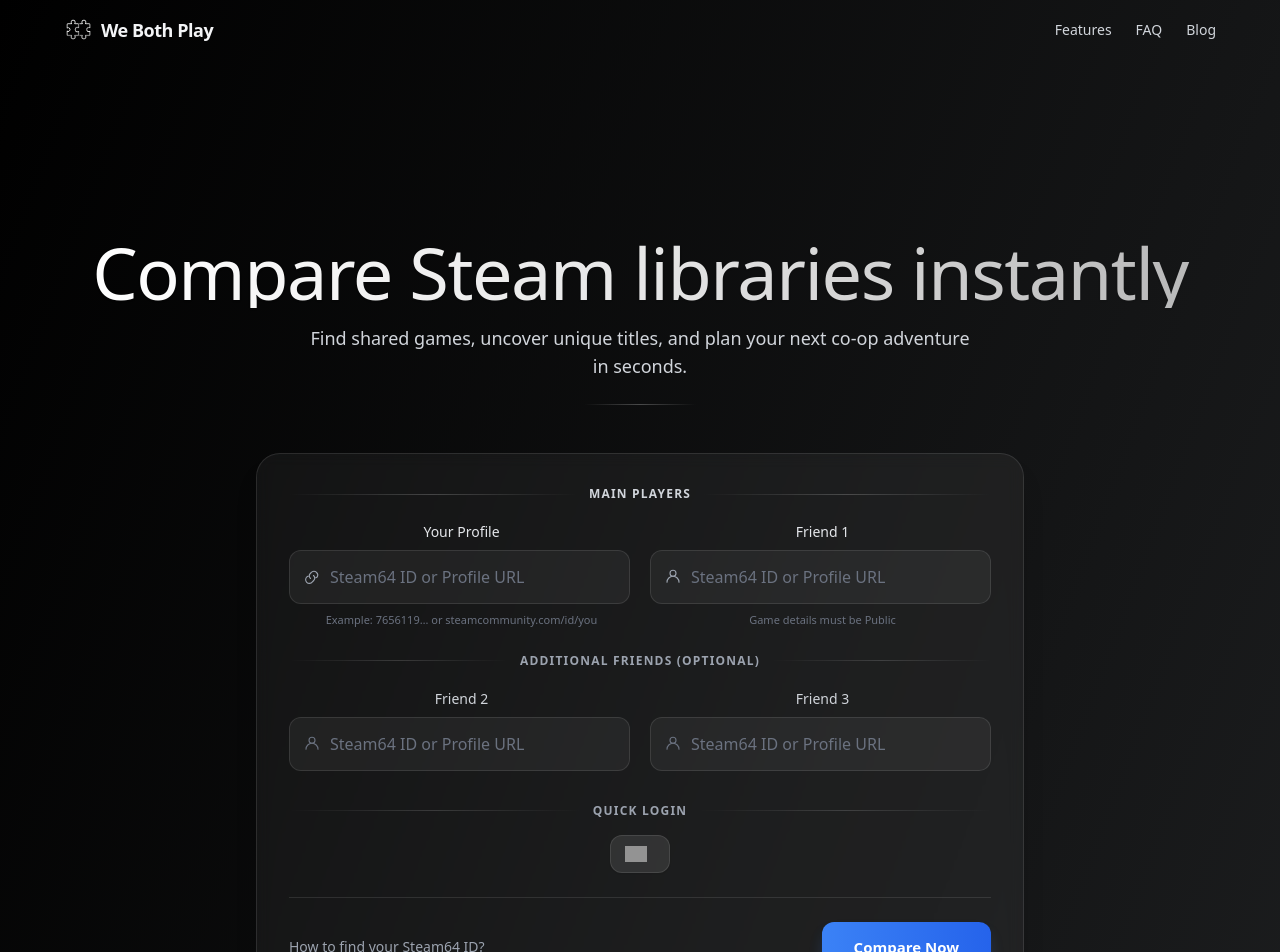
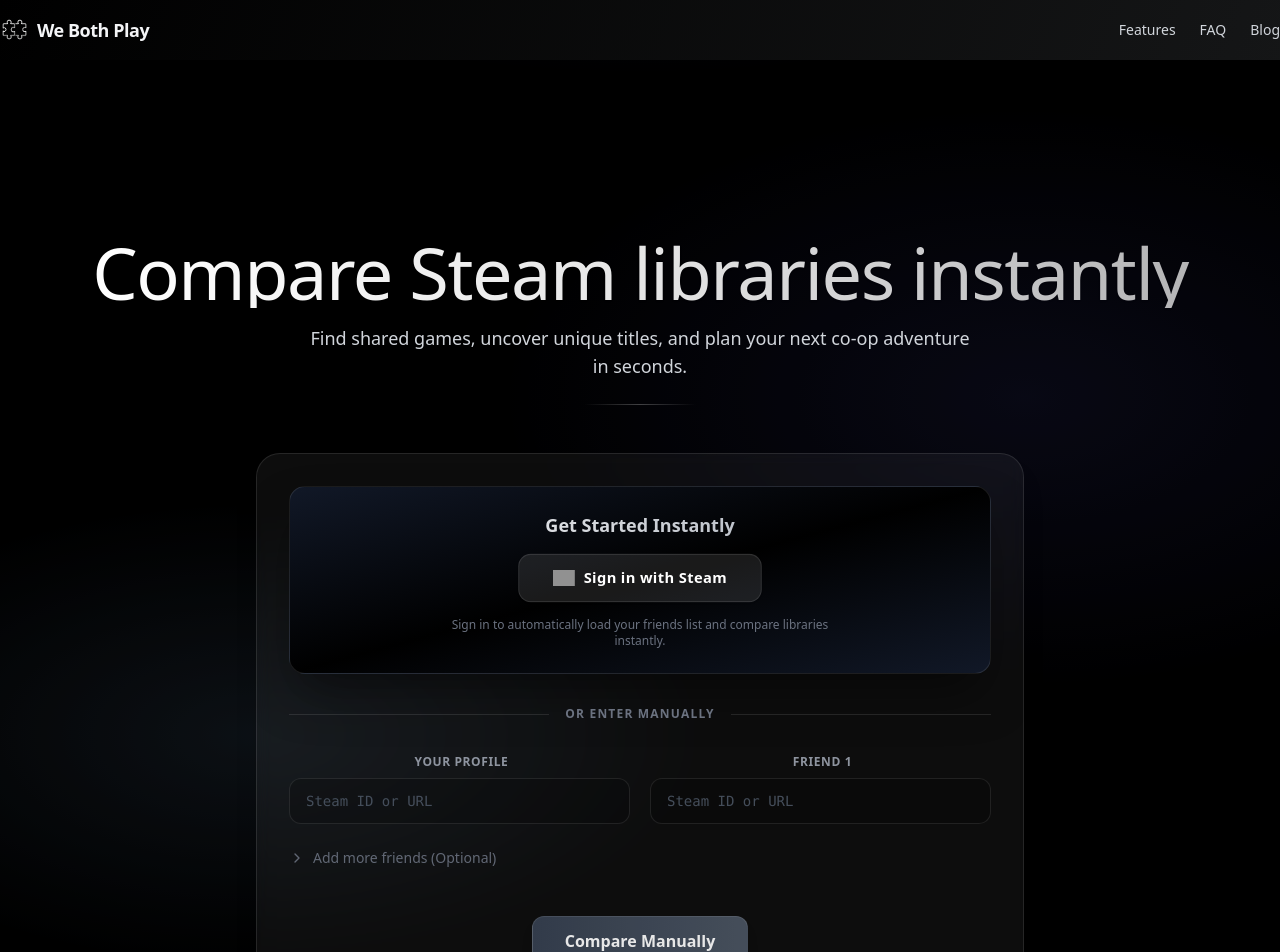
Before and after one commit to tsmith608/steam-compare, a Next.js app: page / in a window 1280 px wide. Shown: the top 952 px of the page. Built offline with nearby package versions, Linux system fonts and the light colour scheme; grey boxes are pictures that could not be loaded.

Commit message:
added footer

```diff
--- a/src/app/api/compare/route.js
+++ b/src/app/api/compare/route.js
@@ -22,8 +22,8 @@ async function resolveSteamID(input) {
   const vanity = vanityMatch
     ? vanityMatch[1]
     : cleaned
-        .replace(/^https?:\/\/|www\.|steamcommunity\.com\/|id\/|profiles\//gi, "")
-        .split(/[/?#]/)[0];
+      .replace(/^https?:\/\/|www\.|steamcommunity\.com\/|id\/|profiles\//gi, "")
+      .split(/[/?#]/)[0];
 
   const res = await fetch(
     `https://api.steampowered.com/ISteamUser/ResolveVanityURL/v0001/?key=${API_KEY}&vanityurl=${encodeURIComponent(
@@ -95,7 +95,15 @@ async function fetchProfiles(idsInOrder) {
 
 export async function POST(req) {
   try {
-    const { user1, user2, user3, user4 } = await req.json();
+    const body = await req.json();
+
+    // Hardening: Sanitize inputs
+    const sanitize = (s) => (s || "").toString().trim().replace(/[<>"'%;()&+]/g, "");
+
+    const user1 = sanitize(body.user1);
+    const user2 = sanitize(body.user2);
+    const user3 = sanitize(body.user3);
+    const user4 = sanitize(body.user4);
 
     // Resolve in fixed order (you, friend1, friend2, friend3)
     const [id1, id2, id3, id4] = await Promise.all([
@@ -195,9 +203,7 @@ export async function POST(req) {
     const onlyFriend2 = id3 ? onlyFriend(m3, [m1, m2, m4]) : [];
     const onlyFriend3 = id4 ? onlyFriend(m4, [m1, m2, m3]) : [];
 
-    console.log(
-      `[Shared:${shared.length}] [OnlyYou:${onlyYou.length}] [F1:${onlyFriend1.length}] [F2:${onlyFriend2.length}] [F3:${onlyFriend3.length}]`
-    );
+
 
     return NextResponse.json({
       shared,
--- a/src/app/components/CleanDataEntryForm.jsx
+++ b/src/app/components/CleanDataEntryForm.jsx
@@ -1,4 +1,11 @@
 "use client";
+import { useState } from "react";
+
+/**
+ * Basic sanitization to prevent XSS characters in manual entry.
+ * Allows common URL characters but strips dangerous scripts/tags.
+ */
+const sanitizeInput = (val) => val.replace(/[<>"'%;()&+]/g, "");
 
 export default function CleanDataEntryForm({
     user1, setUser1,
@@ -13,137 +20,34 @@ export default function CleanDataEntryForm({
     SteamLoginButton,
     FriendPickerBridge
 }) {
+
+    // Helper to handle input changes with sanitization
+    const handleChange = (setter) => (e) => {
+        setter(sanitizeInput(e.target.value));
+    };
+
     return (
         <form
             ref={formRef}
             onSubmit={handleCompare}
-            className="space-y-6"
+            className="flex flex-col gap-6"
         >
-            {/* Main Players Section */}
-            <div className="space-y-5">
-                <div className="flex items-center gap-3 mb-4">
-                    <div className="h-px flex-1 bg-gradient-to-r from-transparent via-white/20 to-transparent"></div>
-                    <span className="text-xs font-semibold text-gray-300 uppercase tracking-widest">Main Players</span>
-                    <div className="h-px flex-1 bg-gradient-to-r from-transparent via-white/20 to-transparent"></div>
-                </div>
-
-                <div className="grid grid-cols-1 sm:grid-cols-2 gap-5">
-                    {/* You */}
-                    <div className="space-y-2">
-                        <label htmlFor="user1" className="block text-sm font-medium text-gray-200 pl-1">
-                            Your Profile
-                        </label>
-                        <div className="relative group">
-                            <span className="pointer-events-none absolute left-3.5 top-1/2 -translate-y-1/2 text-gray-400 group-focus-within:text-blue-400 transition-colors">
-                                <svg width="18" height="18" viewBox="0 0 24 24" fill="none">
-                                    <path d="M10 14a5 5 0 0 1 0-7l1.5-1.5a5 5 0 0 1 7 7L17 13" stroke="currentColor" strokeWidth="1.5" strokeLinecap="round" />
-                                    <path d="M14 10a5 5 0 0 1 0 7L12.5 18.5a5 5 0 1 1-7-7L7 11" stroke="currentColor" strokeWidth="1.5" strokeLinecap="round" />
-                                </svg>
-                            </span>
-                            <input
-                                id="user1"
-                                ref={firstInputRef}
-                                value={user1}
-                                onChange={(e) => setUser1(e.target.value)}
-                                placeholder="Steam64 ID or Profile URL"
-                                className="w-full pl-10 pr-4 py-3.5 rounded-xl border border-white/10 bg-white/5 text-gray-100 placeholder-gray-500 focus:ring-2 focus:ring-blue-500 focus:border-blue-500/50 outline-none transition-all"
-                                required
-                            />
-                        </div>
-                        <p className="text-[11px] text-gray-500 pl-1">Example: 7656119… or steamcommunity.com/id/you</p>
+            {/* --- PRIMARY: Quick Login --- */}
+            <div className="bg-gradient-to-br from-gray-900 via-black to-gray-900 border border-white/10 rounded-2xl p-6 text-center space-y-4 shadow-2xl shadow-black/50">
+                <h3 className="text-lg font-bold text-transparent bg-clip-text bg-gradient-to-r from-white to-gray-400">
+                    Get Started Instantly
+                </h3>
+                <div className="flex flex-col items-center justify-center gap-4">
+                    {/* Make Steam Button Prominent */}
+                    <div className="transform scale-105 hover:scale-110 transition-transform duration-300">
+                        <SteamLoginButton label="Sign in with Steam" className="px-8 py-3 bg-[#171a21] hover:bg-[#2a475e] border border-white/10 hover:border-white/20 text-white font-bold tracking-wide shadow-lg hover:shadow-blue-900/20 transition-all" />
                     </div>
 
-                    {/* Friend 1 */}
-                    <div className="space-y-2">
-                        <label htmlFor="user2" className="block text-sm font-medium text-gray-200 pl-1">
-                            Friend 1
-                        </label>
-                        <div className="relative group">
-                            <span className="pointer-events-none absolute left-3.5 top-1/2 -translate-y-1/2 text-gray-400 group-focus-within:text-blue-400 transition-colors">
-                                <svg width="18" height="18" viewBox="0 0 24 24" fill="none">
-                                    <path d="M16 7a4 4 0 1 1-8 0 4 4 0 0 1 8 0Z" stroke="currentColor" strokeWidth="1.5" />
-                                    <path d="M4 19a8 8 0 0 1 16 0" stroke="currentColor" strokeWidth="1.5" strokeLinecap="round" />
-                                </svg>
-                            </span>
-                            <input
-                                id="user2"
-                                value={user2}
-                                onChange={(e) => setUser2(e.target.value)}
-                                placeholder="Steam64 ID or Profile URL"
-                                className="w-full pl-10 pr-4 py-3.5 rounded-xl border border-white/10 bg-white/5 text-gray-100 placeholder-gray-500 focus:ring-2 focus:ring-blue-500 focus:border-blue-500/50 outline-none transition-all"
-                                required
-                            />
-                        </div>
-                        <p className="text-[11px] text-gray-500 pl-1">Game details must be Public</p>
-                    </div>
-                </div>
-            </div>
+                    <p className="text-xs text-gray-500 max-w-sm mx-auto">
+                        Sign in to automatically load your friends list and compare libraries instantly.
+                    </p>
 
-            {/* Optional Friends Section */}
-            <div className="space-y-5">
-                <div className="flex items-center gap-3 mb-4">
-                    <div className="h-px flex-1 bg-gradient-to-r from-transparent via-white/15 to-transparent"></div>
-                    <span className="text-xs font-semibold text-gray-400 uppercase tracking-widest">Additional Friends (Optional)</span>
-                    <div className="h-px flex-1 bg-gradient-to-r from-transparent via-white/15 to-transparent"></div>
-                </div>
-
-                <div className="grid grid-cols-1 sm:grid-cols-2 gap-5">
-                    {/* Friend 2 */}
-                    <div className="space-y-2">
-                        <label htmlFor="user3" className="block text-sm font-medium text-gray-300 pl-1">
-                            Friend 2
-                        </label>
-                        <div className="relative group">
-                            <span className="pointer-events-none absolute left-3.5 top-1/2 -translate-y-1/2 text-gray-500 group-focus-within:text-blue-400 transition-colors">
-                                <svg width="18" height="18" viewBox="0 0 24 24" fill="none">
-                                    <path d="M16 7a4 4 0 1 1-8 0 4 4 0 0 1 8 0Z" stroke="currentColor" strokeWidth="1.5" />
-                                    <path d="M4 19a8 8 0 0 1 16 0" stroke="currentColor" strokeWidth="1.5" strokeLinecap="round" />
-                                </svg>
-                            </span>
-                            <input
-                                id="user3"
-                                value={user3}
-                                onChange={(e) => setUser3(e.target.value)}
-                                placeholder="Steam64 ID or Profile URL"
-                                className="w-full pl-10 pr-4 py-3.5 rounded-xl border border-white/10 bg-white/5 text-gray-100 placeholder-gray-500 focus:ring-2 focus:ring-blue-500 focus:border-blue-500/50 outline-none transition-all"
-                            />
-                        </div>
-                    </div>
-
-                    {/* Friend 3 */}
-                    <div className="space-y-2">
-                        <label htmlFor="user4" className="block text-sm font-medium text-gray-300 pl-1">
-                            Friend 3
-                        </label>
-                        <div className="relative group">
-                            <span className="pointer-events-none absolute left-3.5 top-1/2 -translate-y-1/2 text-gray-500 group-focus-within:text-blue-400 transition-colors">
-                                <svg width="18" height="18" viewBox="0 0 24 24" fill="none">
-                                    <path d="M16 7a4 4 0 1 1-8 0 4 4 0 0 1 8 0Z" stroke="currentColor" strokeWidth="1.5" />
-                                    <path d="M4 19a8 8 0 0 1 16 0" stroke="currentColor" strokeWidth="1.5" strokeLinecap="round" />
-                                </svg>
-                            </span>
-                            <input
-                                id="user4"
-                                value={user4}
-                                onChange={(e) => setUser4(e.target.value)}
-                                placeholder="Steam64 ID or Profile URL"
-                                className="w-full pl-10 pr-4 py-3.5 rounded-xl border border-white/10 bg-white/5 text-gray-100 placeholder-gray-500 focus:ring-2 focus:ring-blue-500 focus:border-blue-500/50 outline-none transition-all"
-                            />
-                        </div>
-                    </div>
-                </div>
-            </div>
-
-            {/* Steam Auth Section */}
-            <div className="space-y-4 pt-2">
-                <div className="flex items-center gap-3 mb-4">
-                    <div className="h-px flex-1 bg-gradient-to-r from-transparent via-white/15 to-transparent"></div>
-                    <span className="text-xs font-semibold text-gray-400 uppercase tracking-widest">Quick Login</span>
-                    <div className="h-px flex-1 bg-gradient-to-r from-transparent via-white/15 to-transparent"></div>
-                </div>
-
-                <div className="flex flex-col items-center gap-3">
-                    <SteamLoginButton />
+                    {/* Bridge for Friend Picker Logic */}
                     <FriendPickerBridge
                         setUser1={setUser1}
                         setUser2={setUser2}
@@ -153,46 +57,110 @@ export default function CleanDataEntryForm({
                 </div>
             </div>
 
-            {/* CTA Section */}
-            <div className="pt-6 mt-6 border-t border-white/10">
-                <div className="flex flex-col sm:flex-row items-center justify-between gap-4">
+            {/* --- DIVIDER --- */}
+            <div className="relative flex py-2 items-center">
+                <div className="flex-grow border-t border-white/10"></div>
+                <span className="flex-shrink-0 mx-4 text-xs font-bold text-gray-500 uppercase tracking-widest">
+                    Or Enter Manually
+                </span>
+                <div className="flex-grow border-t border-white/10"></div>
+            </div>
+
+            {/* --- SECONDARY: Manual Entry --- */}
+            <div className="space-y-6 opacity-90 hover:opacity-100 transition-opacity">
+
+                {/* Main Players */}
+                <div className="grid grid-cols-1 sm:grid-cols-2 gap-5">
+                    {/* You */}
+                    <div className="space-y-2">
+                        <label htmlFor="user1" className="block text-xs font-semibold text-gray-400 uppercase tracking-wider pl-1">
+                            Your Profile
+                        </label>
+                        <div className="relative group">
+                            <input
+                                id="user1"
+                                ref={firstInputRef}
+                                value={user1}
+                                onChange={handleChange(setUser1)}
+                                placeholder="Steam ID or URL"
+                                className="w-full px-4 py-3 rounded-xl border border-white/10 bg-black/20 text-gray-200 placeholder-gray-600 focus:bg-black/40 focus:ring-2 focus:ring-blue-500/50 focus:border-transparent outline-none transition-all font-mono text-sm"
+                                required
+                            />
+                        </div>
+                    </div>
+
+                    {/* Friend 1 */}
+                    <div className="space-y-2">
+                        <label htmlFor="user2" className="block text-xs font-semibold text-gray-400 uppercase tracking-wider pl-1">
+                            Friend 1
+                        </label>
+                        <input
+                            id="user2"
+                            value={user2}
+                            onChange={handleChange(setUser2)}
+                            placeholder="Steam ID or URL"
+                            className="w-full px-4 py-3 rounded-xl border border-white/10 bg-black/20 text-gray-200 placeholder-gray-600 focus:bg-black/40 focus:ring-2 focus:ring-blue-500/50 focus:border-transparent outline-none transition-all font-mono text-sm"
+                            required
+                        />
+                    </div>
+                </div>
+
+                {/* Optional Friends (Compact) */}
+                <details className="group">
+                    <summary className="flex items-center gap-2 cursor-pointer text-sm text-gray-500 hover:text-gray-300 transition-colors list-none select-none mb-4">
+                        <svg width="16" height="16" viewBox="0 0 24 24" fill="none" stroke="currentColor" strokeWidth="2" strokeLinecap="round" strokeLinejoin="round" className="group-open:rotate-90 transition-transform">
+                            <polyline points="9 18 15 12 9 6"></polyline>
+                        </svg>
+                        <span>Add more friends (Optional)</span>
+                    </summary>
+
+                    <div className="grid grid-cols-1 sm:grid-cols-2 gap-5 pl-2 border-l-2 border-white/5 ml-1.5 animate-in slide-in-from-top-2 fade-in duration-200">
+                        {/* Friend 2 */}
+                        <div className="space-y-1">
+                            <label htmlFor="user3" className="block text-xs text-gray-500 pl-1">Friend 2</label>
+                            <input
+                                id="user3"
+                                value={user3}
+                                onChange={handleChange(setUser3)}
+                                placeholder="Steam ID / URL"
+                                className="w-full px-4 py-2.5 rounded-lg border border-white/10 bg-black/20 text-gray-300 placeholder-gray-700 focus:ring-1 focus:ring-blue-500/50 outline-none font-mono text-sm"
+                            />
+                        </div>
+                        {/* Friend 3 */}
+                        <div className="space-y-1">
+                            <label htmlFor="user4" className="block text-xs text-gray-500 pl-1">Friend 3</label>
+                            <input
+                                id="user4"
+                                value={user4}
+                                onChange={handleChange(setUser4)}
+                                placeholder="Steam ID / URL"
+                                className="w-full px-4 py-2.5 rounded-lg border border-white/10 bg-black/20 text-gray-300 placeholder-gray-700 focus:ring-1 focus:ring-blue-500/50 outline-none font-mono text-sm"
+                            />
+                        </div>
+                    </div>
+                </details>
+
+                {/* Submit Action */}
+                <div className="pt-2 flex flex-col items-center gap-4">
                     <button
-                        onClick={() => setShowHelp(true)}
-                        className="text-sm text-gray-400 hover:text-blue-400 underline underline-offset-4 decoration-white/20 transition-colors order-2 sm:order-1"
-                        type="button"
+                        type="submit"
+                        disabled={loading}
+                        className="w-full sm:w-auto min-w-[200px] px-8 py-3 rounded-xl font-bold text-white
+                                   bg-gradient-to-r from-gray-700 to-gray-600 hover:from-blue-600 hover:to-blue-500
+                                   border border-white/10 shadow-lg shadow-black/20
+                                   transition-all duration-300 transform active:scale-95 disabled:opacity-50 disabled:cursor-not-allowed"
                     >
-                        How to find your Steam64 ID?
+                        {loading ? "Analyzing Library..." : "Compare Manually"}
                     </button>
 
                     <button
-                        type="submit"
-                        disabled={loading}
-                        className="w-full sm:w-auto px-8 py-3.5 rounded-xl font-semibold text-[15px]
-                 bg-gradient-to-r from-blue-500 to-blue-600 hover:from-blue-400 hover:to-blue-500
-                 text-white shadow-lg shadow-blue-500/25 transition-all duration-200
-                 disabled:opacity-60 disabled:cursor-not-allowed active:scale-[0.98] order-1 sm:order-2"
+                        onClick={() => setShowHelp(true)}
+                        className="text-xs text-gray-500 hover:text-white underline transition-colors"
+                        type="button"
                     >
-                        {loading ? (
-                            <span className="flex items-center gap-2">
-                                <svg className="animate-spin h-4 w-4" viewBox="0 0 24 24">
-                                    <circle className="opacity-25" cx="12" cy="12" r="10" stroke="currentColor" strokeWidth="4" fill="none" />
-                                    <path className="opacity-75" fill="currentColor" d="M4 12a8 8 0 018-8V0C5.373 0 0 5.373 0 12h4zm2 5.291A7.962 7.962 0 014 12H0c0 3.042 1.135 5.824 3 7.938l3-2.647z" />
-                                </svg>
-                                Loading...
-                            </span>
-                        ) : (
-                            "Compare Now"
-                        )}
+                        Where do I find these IDs?
                     </button>
                 </div>
-
-                {/* Privacy reassurance */}
-                <p className="mt-5 text-xs text-center text-gray-500 flex items-center justify-center gap-1.5">
-                    <svg width="12" height="12" viewBox="0 0 24 24" fill="none" className="text-gray-600">
-                        <path d="M12 22s8-4 8-10V5l-8-3-8 3v7c0 6 8 10 8 10z" stroke="currentColor" strokeWidth="2" strokeLinecap="round" strokeLinejoin="round" />
-                    </svg>
-                    We don't store your IDs or libraries — comparisons run in real time using public data
-                </p>
             </div>
         </form>
     );
--- /dev/null
+++ b/src/app/components/SiteFooter.jsx
@@ -0,0 +1,31 @@
+export default function SiteFooter() {
+    return (
+        <footer className="w-full bg-[#0a0a0c] border-t border-white/5 py-12 mt-32 relative overflow-hidden">
+            <div className="max-w-7xl mx-auto px-6 flex flex-col md:flex-row justify-between items-center gap-8">
+
+                {/* Brand */}
+                <div className="text-center md:text-left">
+                    <h3 className="text-lg font-bold text-white tracking-tight flex items-center gap-2 justify-center md:justify-start">
+                        <span className="w-2 h-2 rounded-full bg-blue-500"></span>
+                        We Both Play
+                    </h3>
+                    <p className="text-sm text-gray-500 mt-2">
+                        The easiest way to find shared Steam games.
+                    </p>
+                </div>
+
+                {/* Links - Placeholders for now */}
+                <nav className="flex gap-8 text-sm text-gray-400 font-medium">
+                    <button className="hover:text-white transition-colors cursor-not-allowed opacity-60">About</button>
+                    <button className="hover:text-white transition-colors cursor-not-allowed opacity-60">Privacy</button>
+                    <button className="hover:text-white transition-colors cursor-not-allowed opacity-60">Terms</button>
+                </nav>
+
+                {/* Copyright */}
+                <div className="text-xs text-gray-600 font-mono">
+                    &copy; {new Date().getFullYear()} We Both Play
+                </div>
+            </div>
+        </footer>
+    );
+}
--- a/src/app/page.jsx
+++ b/src/app/page.jsx
@@ -5,8 +5,9 @@ import FriendPickerBridge from "./components/FriendPickerBridge";
 import CleanDataEntryForm from "./components/CleanDataEntryForm";
 import FeatureDemoSection from "./components/FeatureDemoSection";
 import HighlightsSection from "./components/HighlightsSection";
-import ScrollingShowcase from "./components/ScrollingShowcase";
+
 import ModernFAQSection from "./components/ModernFAQSection";
+import SiteFooter from "./components/SiteFooter";
 /* ---------- Landing-only UI blocks  ---------- */
 
 
@@ -137,19 +138,22 @@ export default function Home() {
 
   /* ---------- render ---------- */
   return (
-    <main className="flex flex-col items-center justify-center w-full max-w-6xl mx-auto px-6 py-20 text-center relative">
+    <main className="min-h-screen w-full flex flex-col bg-black relative selection:bg-blue-500/30 selection:text-blue-200 overflow-x-hidden">
 
-      {/* Radial background only on landing */}
+      {/* Radial background only on landing (full width) */}
       {!data && (
         <div
           aria-hidden
-          className="pointer-events-none absolute inset-0 -z-10 opacity-70"
+          className="pointer-events-none absolute inset-0 -z-0 opacity-70"
           style={{
             background:
               "radial-gradient(1200px 600px at 50% -10%, rgba(59,130,246,0.18), transparent 60%), radial-gradient(800px 400px at 20% 20%, rgba(147,197,253,0.12), transparent 60%), radial-gradient(900px 500px at 80% 10%, rgba(99,102,241,0.12), transparent 60%)",
           }}
         />
       )}
+
+      {/* Content Wrapper (constrained) */}
+      <div className="flex-grow w-full max-w-6xl mx-auto px-6 py-20 flex flex-col items-center text-center relative z-10">
 
         {/* ---------- HERO (spruced) ---------- */}
         {/* LANDING (hero + form). Results logic stays untouched */}
@@ -185,7 +189,6 @@ export default function Home() {
                 setUser4={setUser4}
                 loading={loading}
                 handleCompare={(e) => {
-                console.log("[submit] compare clicked");
                   handleCompare(e);
                 }}
                 setShowHelp={setShowHelp}
@@ -200,7 +203,7 @@ export default function Home() {
 
             <FeatureDemoSection />
             <HighlightsSection />
-          <ScrollingShowcase />
+
             <ModernFAQSection />
           </>
         )}
@@ -588,6 +591,8 @@ export default function Home() {
             </div>
           </div>
         )}
+      </div>
+      <SiteFooter />
     </main>
   );
 }
```
Also changed, not shown: src/app/layout.jsx (+29 -4 lines), src/app/robots.js (added, +10 -0 lines), src/app/sitemap.js (added, +10 -0 lines), 1 other file (tests, documents, lock files or other folders). Lines whose indentation alone changed are shown as unchanged.
